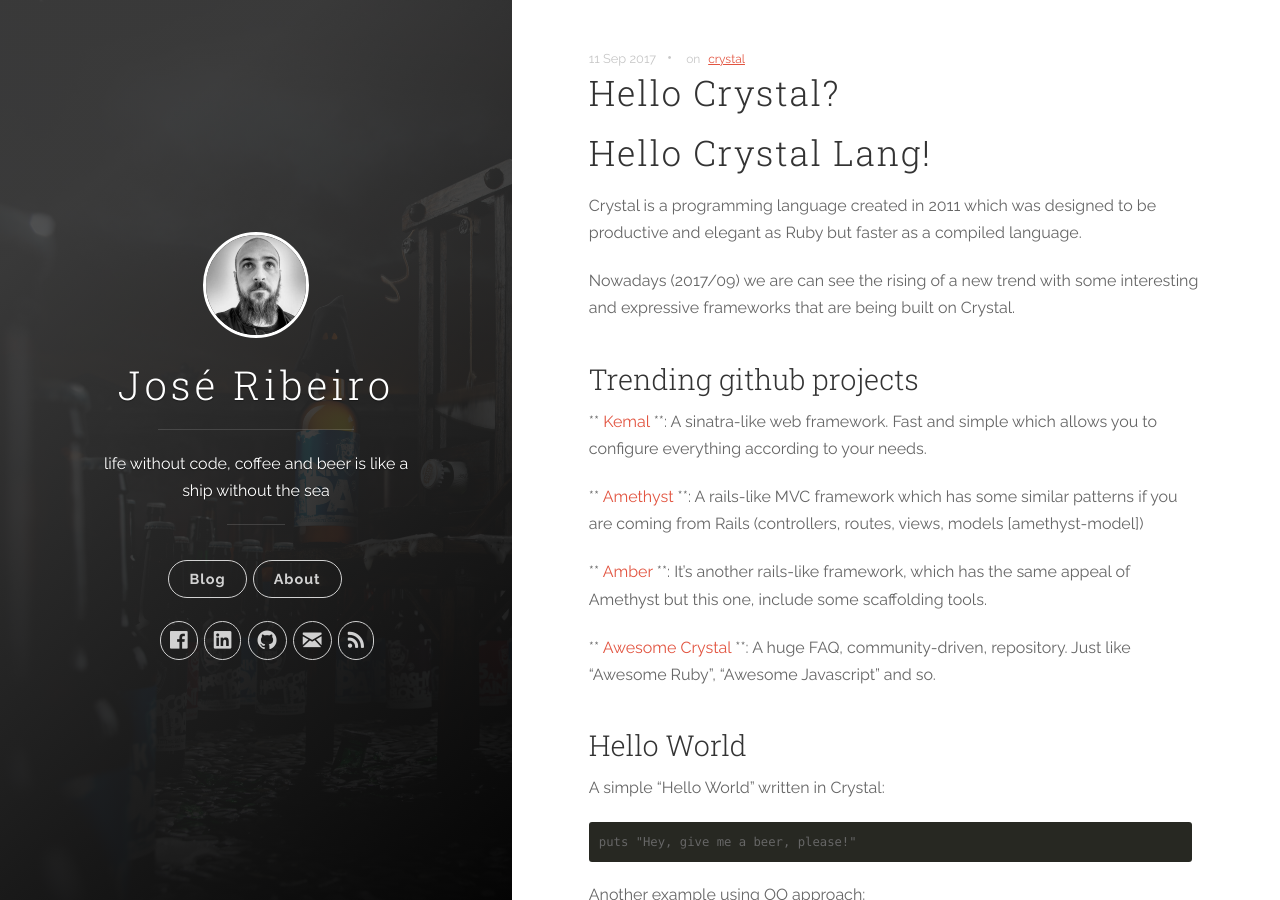
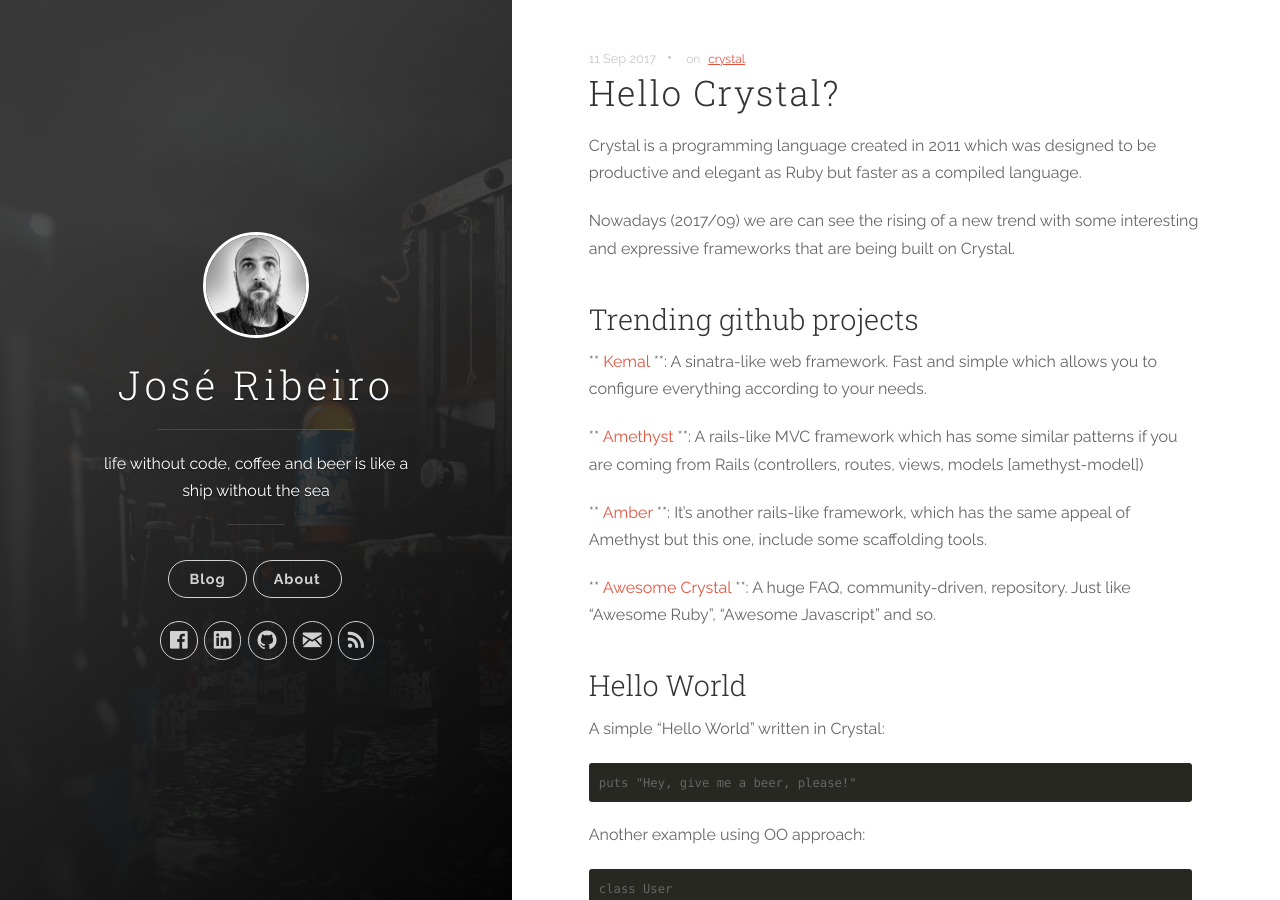
Before and after one commit to zekitow/zekitow.github.io, a Jekyll site: the page built from _posts/2017-09-02-hello-crystal.md, in a window 1280 px wide and 900 px high. Built offline with Jekyll 4.4.1, drawn with Linux system fonts in a browser that asks for light colours; nearby versions of some CDN libraries.

Commit message:
Fix on title.

```diff
--- a/_posts/2017-09-02-hello-crystal.md
+++ b/_posts/2017-09-02-hello-crystal.md
@@ -4,8 +4,6 @@ date:   2017-09-11 20:55:00
 categories: [crystal]
 tags: [crystal]
 ---
-# Hello Crystal Lang!
-
 Crystal is a programming language created in 2011 which was designed to be productive and elegant as Ruby but faster as a compiled language.
 
 Nowadays (2017/09) we are can see the rising of a new trend with some interesting and expressive frameworks that are being built on Crystal.
```
